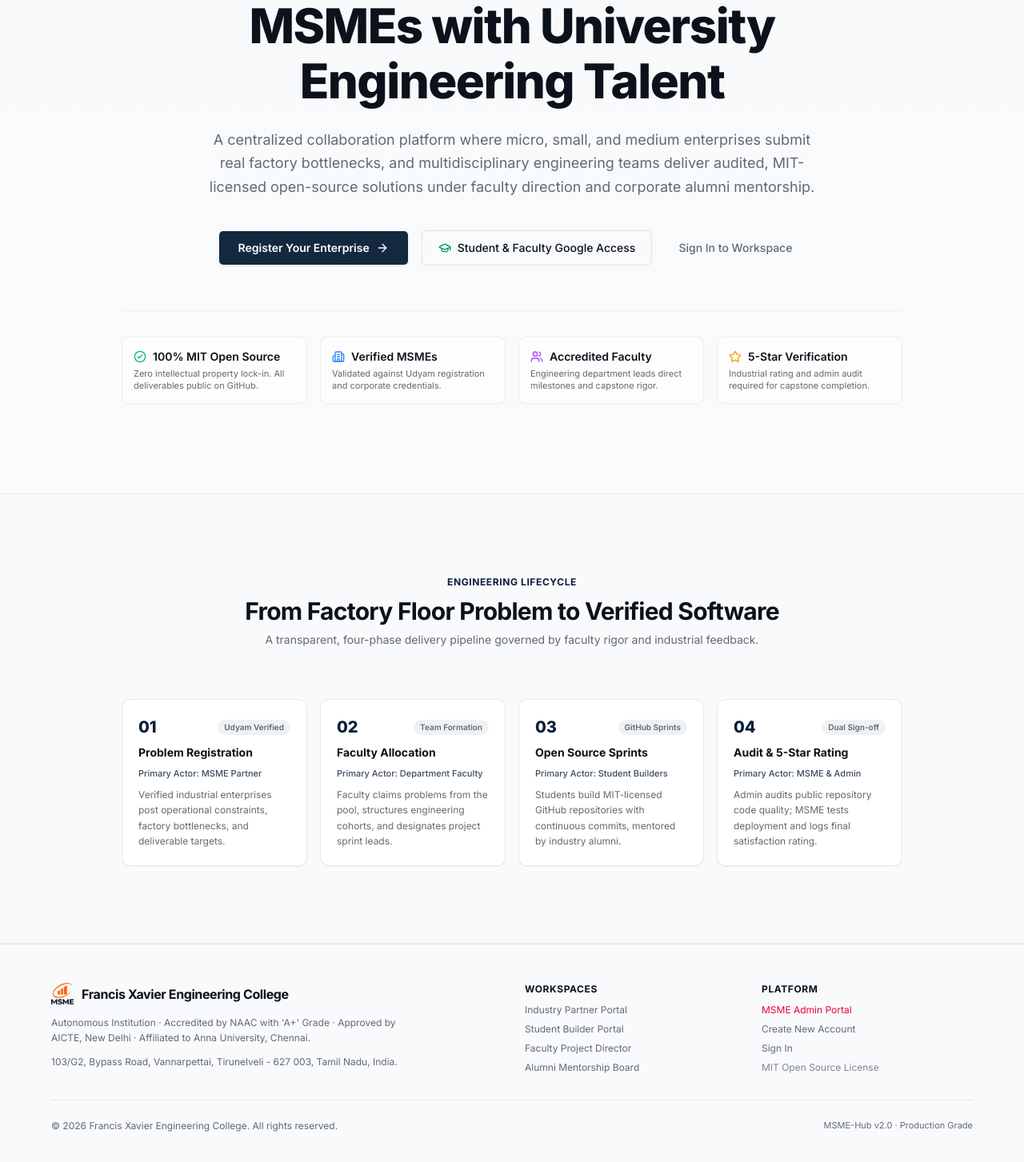
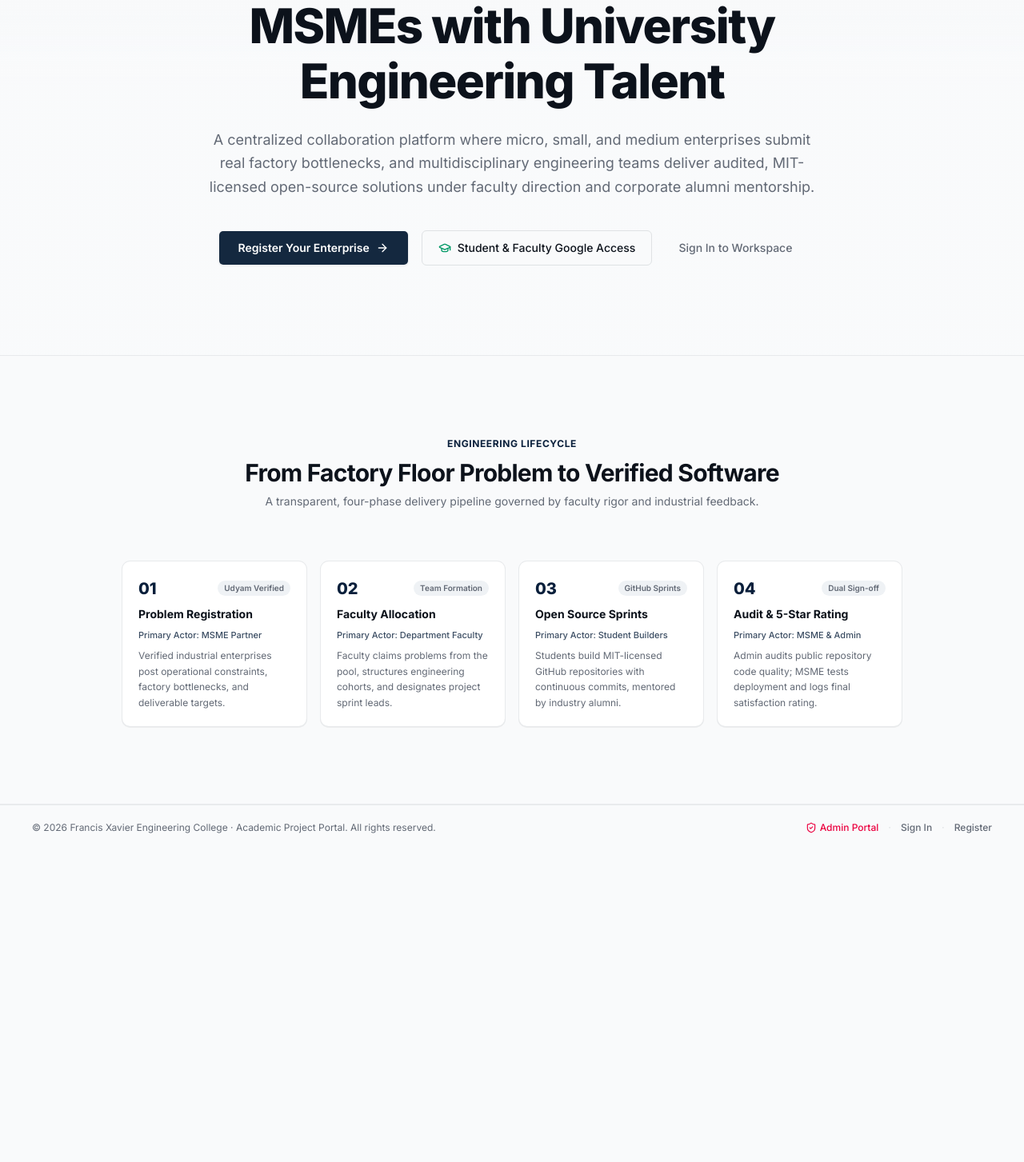
Before and after one commit to EsakkiAnand/MSME-Hub, a Next.js app in the folder client/: page / in a window 1280 px wide. Shown: the part 299-1752 px from the top of the page at 80% size. After the commit the page ends 1362 px from the top, so only its background shows below. Built offline with nearby package versions, Linux system fonts and the light colour scheme.

Commit message:
feat(ui): remove trust metric cards and replace footer with clean 1-line bar

```diff
--- a/client/app/page.tsx
+++ b/client/app/page.tsx
@@ -3,13 +3,9 @@
 import * as React from "react";
 import Link from "next/link";
 import {
-  Building2,
   GraduationCap,
-  Users,
   ShieldCheck,
   ArrowRight,
-  CheckCircle2,
-  Star,
 } from "lucide-react";
 import { Button } from "@/components/ui/button";
 import { MsmeLogoMark } from "@/components/ui/msme-logo";
@@ -68,7 +64,7 @@ export default function Home() {
       </header>
 
       <main className="flex-1">
-        {/* 2. Hero Section + Metrics */}
+        {/* 2. Hero Section */}
         <section
           id="overview"
           className="relative border-b border-border/60 bg-gradient-to-b from-muted/30 via-background to-background py-16 sm:py-24 md:py-28"
@@ -121,49 +117,6 @@ export default function Home() {
                   Sign In to Workspace
                 </Button>
               </Link>
-            </div>
-
-            {/* Institutional Trust & Governance Bar */}
-            <div className="mt-14 pt-8 border-t border-border/60 grid grid-cols-2 md:grid-cols-4 gap-4 text-left">
-              <div className="p-3.5 rounded-xl border border-border/60 bg-card/60">
-                <div className="flex items-center gap-2 text-foreground font-semibold text-xs sm:text-sm">
-                  <CheckCircle2 className="size-4 text-emerald-500 shrink-0" />
-                  <span>100% MIT Open Source</span>
-                </div>
-                <p className="text-[11px] text-muted-foreground mt-1 leading-snug">
-                  Zero intellectual property lock-in. All deliverables public on GitHub.
-                </p>
-              </div>
-
-              <div className="p-3.5 rounded-xl border border-border/60 bg-card/60">
-                <div className="flex items-center gap-2 text-foreground font-semibold text-xs sm:text-sm">
-                  <Building2 className="size-4 text-blue-500 shrink-0" />
-                  <span>Verified MSMEs</span>
-                </div>
-                <p className="text-[11px] text-muted-foreground mt-1 leading-snug">
-                  Validated against Udyam registration and corporate credentials.
-                </p>
-              </div>
-
-              <div className="p-3.5 rounded-xl border border-border/60 bg-card/60">
-                <div className="flex items-center gap-2 text-foreground font-semibold text-xs sm:text-sm">
-                  <Users className="size-4 text-purple-500 shrink-0" />
-                  <span>Accredited Faculty</span>
-                </div>
-                <p className="text-[11px] text-muted-foreground mt-1 leading-snug">
-                  Engineering department leads direct milestones and capstone rigor.
-                </p>
-              </div>
-
-              <div className="p-3.5 rounded-xl border border-border/60 bg-card/60">
-                <div className="flex items-center gap-2 text-foreground font-semibold text-xs sm:text-sm">
-                  <Star className="size-4 text-amber-500 shrink-0" />
-                  <span>5-Star Verification</span>
-                </div>
-                <p className="text-[11px] text-muted-foreground mt-1 leading-snug">
-                  Industrial rating and admin audit required for capstone completion.
-                </p>
-              </div>
             </div>
           </div>
         </section>
@@ -244,92 +197,28 @@ export default function Home() {
         </section>
       </main>
 
-      {/* 4. Enterprise Institutional Footer */}
-      <footer className="border-t border-border/80 bg-background py-12 px-4 sm:px-6">
-        <div className="container mx-auto max-w-6xl space-y-8">
-          <div className="grid grid-cols-1 md:grid-cols-4 gap-8">
-            {/* Column 1: Institutional Credentials */}
-            <div className="md:col-span-2 space-y-3">
-              <div className="flex items-center gap-2.5">
-                <MsmeLogoMark size={28} />
-                <span className="font-bold text-base tracking-tight text-foreground">
-                  Francis Xavier Engineering College
-                </span>
-              </div>
-              <p className="text-xs text-muted-foreground leading-relaxed max-w-md">
-                Autonomous Institution · Accredited by NAAC with &apos;A+&apos; Grade · Approved by AICTE, New Delhi · Affiliated to Anna University, Chennai.
-              </p>
-              <p className="text-xs text-muted-foreground">
-                103/G2, Bypass Road, Vannarpettai, Tirunelveli - 627 003, Tamil Nadu, India.
-              </p>
-            </div>
-
-            {/* Column 2: Portals */}
-            <div className="space-y-2.5 text-xs">
-              <span className="font-bold uppercase tracking-wider text-foreground block">
-                Workspaces
-              </span>
-              <ul className="space-y-2 text-muted-foreground">
-                <li>
-                  <Link href="/login?portal=industry" className="hover:text-foreground transition-colors">
-                    Industry Partner Portal
-                  </Link>
-                </li>
-                <li>
-                  <Link href="/login?portal=student" className="hover:text-foreground transition-colors">
-                    Student Builder Portal
-                  </Link>
-                </li>
-                <li>
-                  <Link href="/login?portal=staff" className="hover:text-foreground transition-colors">
-                    Faculty Project Director
-                  </Link>
-                </li>
-                <li>
-                  <Link href="/login?portal=alumni" className="hover:text-foreground transition-colors">
-                    Alumni Mentorship Board
-                  </Link>
-                </li>
-              </ul>
-            </div>
-
-            {/* Column 3: Platform Governance */}
-            <div className="space-y-2.5 text-xs">
-              <span className="font-bold uppercase tracking-wider text-foreground block">
-                Platform
-              </span>
-              <ul className="space-y-2 text-muted-foreground">
-                <li>
-                  <Link href="/admin/login" className="hover:text-foreground transition-colors text-rose-600 dark:text-rose-400">
-                    MSME Admin Portal
-                  </Link>
-                </li>
-                <li>
-                  <Link href="/signup" className="hover:text-foreground transition-colors">
-                    Create New Account
-                  </Link>
-                </li>
-                <li>
-                  <Link href="/login" className="hover:text-foreground transition-colors">
-                    Sign In
-                  </Link>
-                </li>
-                <li>
-                  <span className="text-muted-foreground/80">
-                    MIT Open Source License
-                  </span>
-                </li>
-              </ul>
-            </div>
-          </div>
-
-          <div className="pt-6 border-t border-border/60 flex flex-col sm:flex-row items-center justify-between gap-3 text-xs text-muted-foreground">
-            <p>
-              &copy; {new Date().getFullYear()} Francis Xavier Engineering College. All rights reserved.
-            </p>
-            <p className="font-mono text-[11px]">
-              MSME-Hub v2.0 · Production Grade
-            </p>
+      {/* 4. Clean 1-Line Minimal Footer */}
+      <footer className="border-t border-border/60 bg-background py-5 px-4 sm:px-8 lg:px-10">
+        <div className="w-full flex flex-col sm:flex-row items-center justify-between gap-3 text-xs text-muted-foreground">
+          <p>
+            &copy; {new Date().getFullYear()} Francis Xavier Engineering College · Academic Project Portal. All rights reserved.
+          </p>
+          <div className="flex items-center gap-3 font-medium">
+            <Link
+              href="/admin/login"
+              className="text-rose-600 dark:text-rose-400 hover:underline flex items-center gap-1"
+            >
+              <ShieldCheck className="size-3.5" />
+              <span>Admin Portal</span>
+            </Link>
+            <span className="text-border">·</span>
+            <Link href="/login" className="hover:text-foreground transition-colors">
+              Sign In
+            </Link>
+            <span className="text-border">·</span>
+            <Link href="/signup" className="hover:text-foreground transition-colors">
+              Register
+            </Link>
           </div>
         </div>
       </footer>
```
